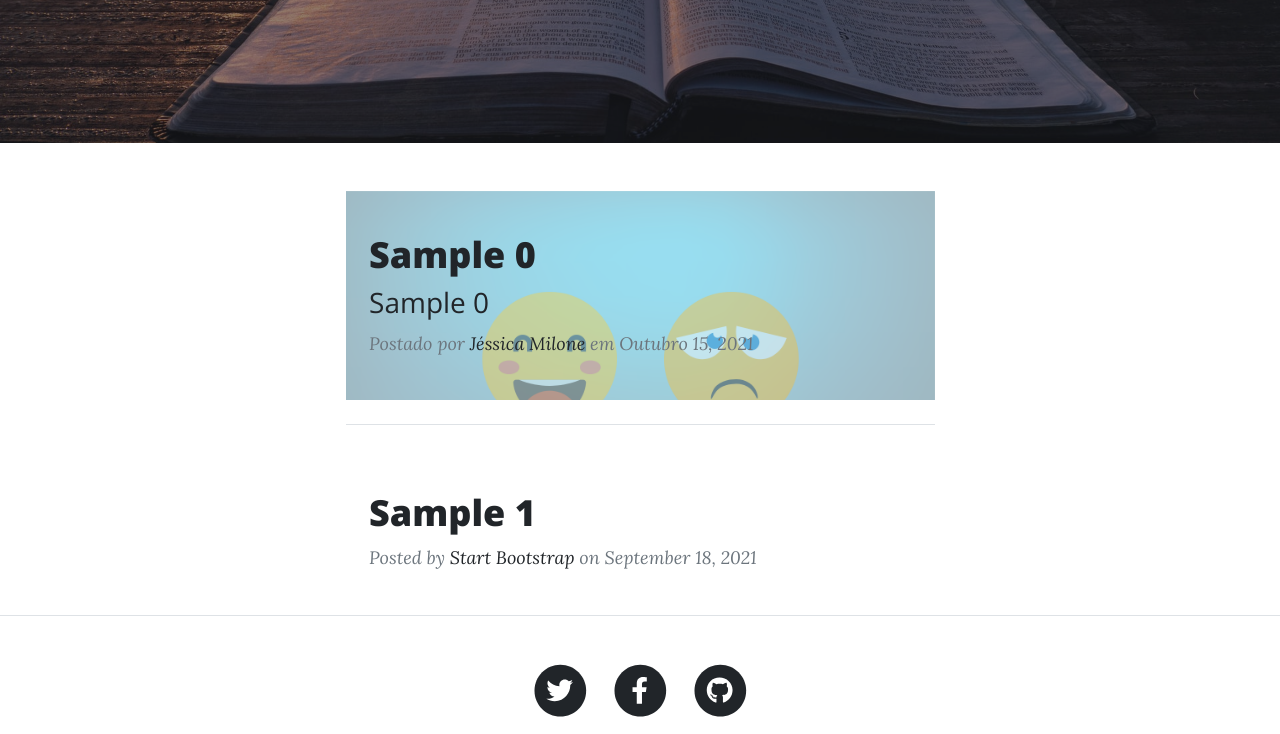
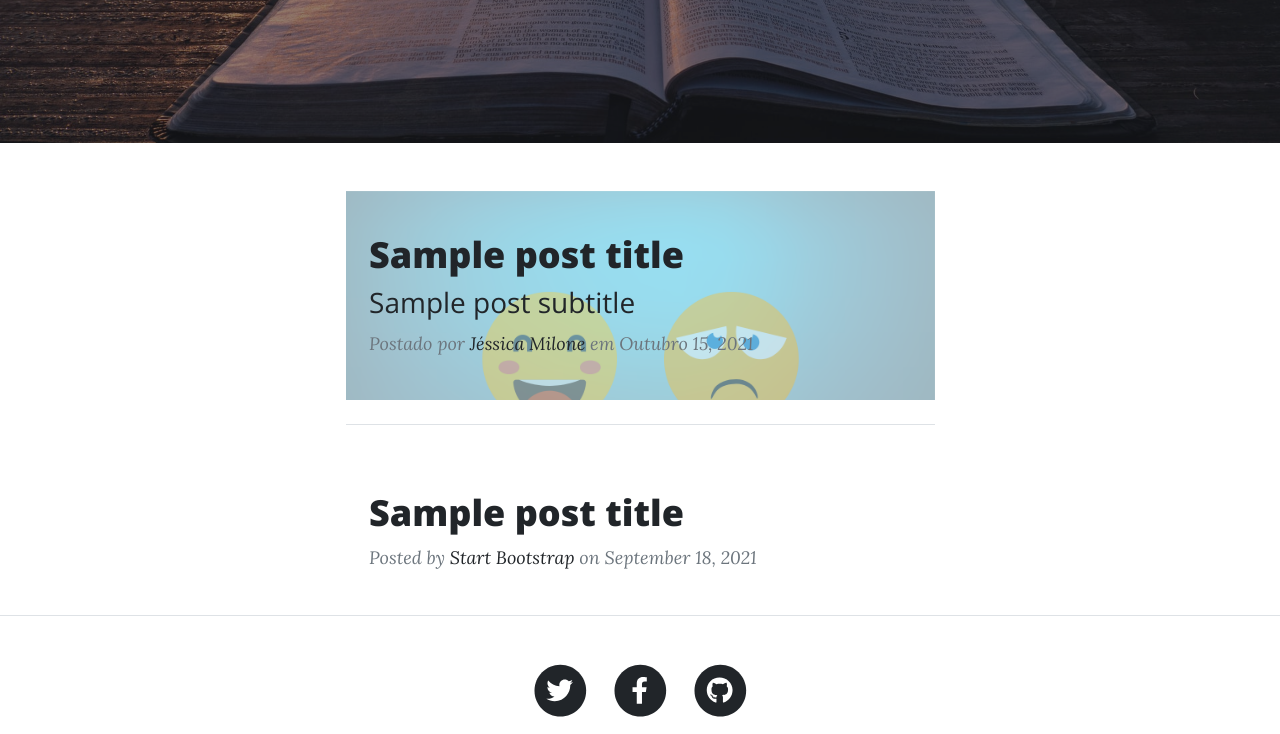
Before and after one commit to Cesar-Milone/ETudoSobreVoce-Blog, a Flask app: template templates/index.html in a window 1280 px wide. Shown: the part 627-1361 px from the top of the page. Run offline with Flask 2, Linux system fonts and the light colour scheme; the template is opened without the code that fills it: most values are stand-ins (such as "Sample title", 1, 10 or a date in 2020); parts of the project's set-up code (start-up, migrations or seed data) failed here and were passed over; some libraries are stand-ins or nearby versions.

Commit message:
Insert pandas and link with database

```diff
--- a/main.py
+++ b/main.py
@@ -4,6 +4,7 @@ from static.classes.bible_api import Bible
 from datetime import datetime
 from static.classes.db import Database
 from random import randint
+import pandas as pd
 
 app = Flask(__name__)
 bible = Bible()
@@ -39,13 +40,15 @@ for post in post_list:
     db.comment_id = 1
     db.exec_insert()
 
-data = db.exec_select()
+post_list_db = db.exec_select()
+post_pandas = db.exec_select_pandas()
+print(post_pandas.post_title[0])
 
 
 @app.route("/")
 def index():
     change_bible_text()
-    return render_template("index.html", bible=bible_text, post_list=post_list, text_test=data[0][1])
+    return render_template("index.html", bible=bible_text, post_list=post_pandas)
 
 
 @app.route("/about")
@@ -60,9 +63,9 @@ def contact():
 
 @app.route("/post<int:post_cod>")
 def post(post_cod):
-    post_title = post_list[f"{post_cod}"]["post_title"]
-    post_subtitle = post_list[f"{post_cod}"]["post_subtitle"]
-    post_body = post_list[f"{post_cod}"]["post_body"]
+    post_title = post_pandas.post_title[post_cod]
+    post_subtitle = post_pandas.post_subtitle[post_cod]
+    post_body = post_pandas.post_body[post_cod]
 
     return render_template("post.html", bible=bible, post_title=post_title,
                            post_subtitle=post_subtitle, post_body=post_body)
@@ -70,11 +73,11 @@ def post(post_cod):
 
 @app.route("/random")
 def random_get():
-    post_len = len(post_list) - 1
+    post_len = len(post_pandas) - 1
     post_cod = randint(0, post_len)
-    post_title = post_list[f"{post_cod}"]["post_title"]
-    post_subtitle = post_list[f"{post_cod}"]["post_subtitle"]
-    post_body = post_list[f"{post_cod}"]["post_body"]
+    post_title = post_pandas.post_title[post_cod]
+    post_subtitle = post_pandas.post_subtitle[post_cod]
+    post_body = post_pandas.post_body[post_cod]
 
     return render_template("post.html", bible=bible, post_title=post_title,
                            post_subtitle=post_subtitle, post_body=post_body)
--- a/requirements.txt
+++ b/requirements.txt
@@ -1,3 +1,4 @@
+python==3.9
 gunicorn==20.1.0
 Flask==2.0.2
 Jinja2==3.0.2
--- a/static/classes/db.py
+++ b/static/classes/db.py
@@ -1,4 +1,5 @@
 import psycopg2
+import pandas as pd
 
 db_server = {
     "host": "ec2-52-203-164-61.compute-1.amazonaws.com",
@@ -18,7 +19,7 @@ db_local = {
     "password": "123",
 }
 DB_TABLE = "post_table"
-LOCAL_SERVER = 1  # 0 to local and 1 to server
+LOCAL_SERVER = 0  # 0 to local and 1 to server
 
 
 class Database:
@@ -94,3 +95,8 @@ class Database:
             return True
         else:
             return False
+
+    def exec_select_pandas(self):
+        sql_query = "SELECT * FROM public.post_table " \
+                    "ORDER BY post_id ASC "
+        return pd.read_sql(sql_query, self.conn)
--- a/templates/index.html
+++ b/templates/index.html
@@ -44,8 +44,8 @@
                     <!-- Post preview-->
                     <div class="post-preview" style="background-image: url({{ url_for('static', filename='img/posts/motivacao.png')}})">
                         <a href="post0">
-                            <h2 class="post-title"> {{ post_list["0"]["post_title"] }}</h2>
-                            <h3 class="post-subtitle">{{ post_list["0"]["post_subtitle"] }}</h3>
+                            <h2 class="post-title"> {{ post_list.post_title[0] }}</h2>
+                            <h3 class="post-subtitle">{{ post_list.post_subtitle[0] }}</h3>
                         </a>
                         <p class="post-meta">
                             Postado por
@@ -57,7 +57,7 @@
                     <hr class="my-4" />
                     <!-- Post preview-->
                     <div class="post-preview">
-                        <a href="post1"><h2 class="post-title">{{ post_list["1"]["post_title"] }}</h2></a>
+                        <a href="post1"><h2 class="post-title">{{ post_list.post_title[1] }}</h2></a>
                         <p class="post-meta">
                             Posted by
                             <a href="#!">Start Bootstrap</a>
```
